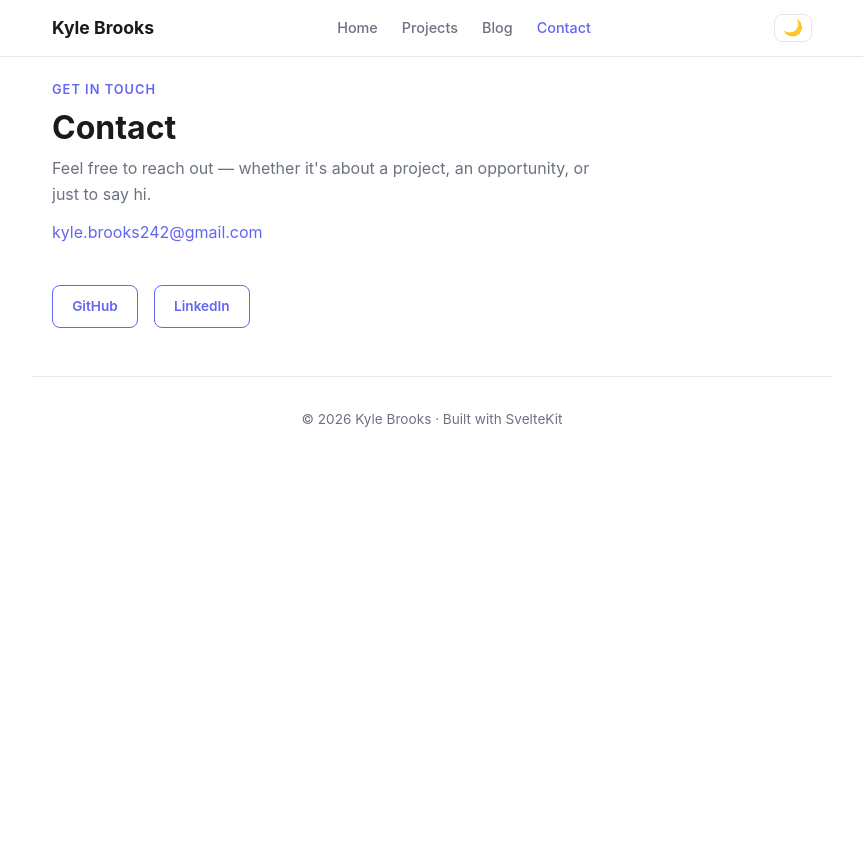
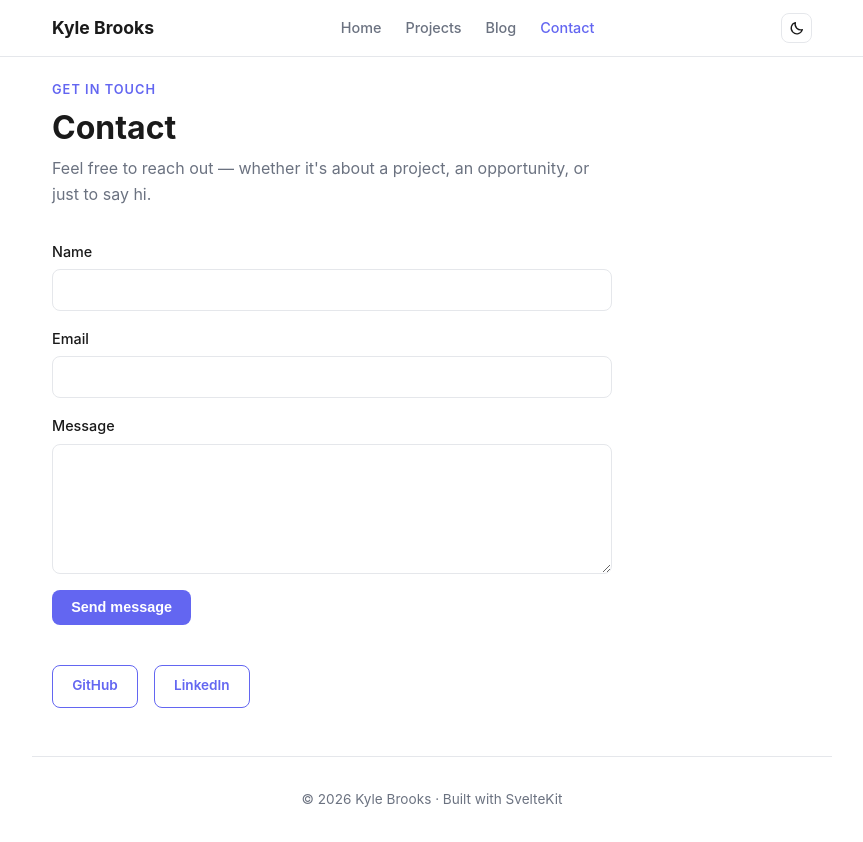
Before and after one commit to KyleBrooks242/claude-svelte-website, a SvelteKit app: page /contact in a window 1280 px wide. Shown: the whole page, without its empty margins (208-1071 px from the left). Before the commit the page ends 800 px from the top, so only its background shows below. Built offline with nearby package versions, Linux system fonts and the light colour scheme; no server answers.

Commit message:
Add message contact form as well as message admin page for viewing messages

```diff
--- a/src/app.css
+++ b/src/app.css
@@ -149,13 +149,15 @@ nav {
 
 /* ── Theme toggle button ── */
 .theme-btn {
+	display: flex;
+	align-items: center;
+	justify-content: center;
 	background: none;
 	border: 1px solid var(--border);
 	border-radius: var(--radius);
 	cursor: pointer;
-	padding: 0.3rem 0.5rem;
+	padding: 0.4rem;
 	color: var(--text);
-	font-size: 1rem;
 	line-height: 1;
 	transition: background 0.15s;
 }
--- a/src/lib/schema.ts
+++ b/src/lib/schema.ts
@@ -1,4 +1,4 @@
-import { integer, pgTable, text, timestamp, uuid } from 'drizzle-orm/pg-core';
+import { boolean, integer, pgTable, text, timestamp, uuid } from 'drizzle-orm/pg-core';
 
 export const posts = pgTable('posts', {
 	id: uuid('id').primaryKey().defaultRandom(),
@@ -41,3 +41,15 @@ export const projectImages = pgTable('project_images', {
 });
 
 export type ProjectImage = typeof projectImages.$inferSelect;
+
+export const messages = pgTable('messages', {
+	id: uuid('id').primaryKey().defaultRandom(),
+	name: text('name').notNull(),
+	email: text('email').notNull(),
+	body: text('body').notNull(),
+	read: boolean('read').notNull().default(false),
+	createdAt: timestamp('created_at', { withTimezone: true }).notNull().defaultNow(),
+});
+
+export type Message = typeof messages.$inferSelect;
+export type NewMessage = typeof messages.$inferInsert;
--- a/src/routes/+layout.svelte
+++ b/src/routes/+layout.svelte
@@ -58,7 +58,16 @@
 
 		<div style="display:flex;align-items:center;gap:0.75rem;">
 			<button class="theme-btn" onclick={toggleTheme} aria-label="Toggle theme">
-				{theme === 'dark' ? '☀️' : '🌙'}
+				{#if theme === 'dark'}
+					<svg viewBox="0 0 24 24" width="16" height="16" fill="none" stroke="currentColor" stroke-width="2" stroke-linecap="round" stroke-linejoin="round">
+						<circle cx="12" cy="12" r="4" />
+						<path d="M12 2v2M12 20v2M4.93 4.93l1.41 1.41M17.66 17.66l1.41 1.41M2 12h2M20 12h2M6.34 17.66l-1.41 1.41M19.07 4.93l-1.41 1.41" />
+					</svg>
+				{:else}
+					<svg viewBox="0 0 24 24" width="16" height="16" fill="none" stroke="currentColor" stroke-width="2" stroke-linecap="round" stroke-linejoin="round">
+						<path d="M20 14.5A8.5 8.5 0 0 1 9.5 4 8.5 8.5 0 1 0 20 14.5Z" />
+					</svg>
+				{/if}
 			</button>
 			<button
 				class="nav-toggle"
--- a/src/routes/admin/+page.svelte
+++ b/src/routes/admin/+page.svelte
@@ -21,6 +21,7 @@
 			<div style="display:flex;gap:0.5rem;margin-top:0.75rem;border-bottom:1px solid var(--border);padding-bottom:0;">
 				<a href="/admin" style="padding:0.4rem 1rem;font-size:0.9rem;font-weight:600;border-bottom:2px solid var(--accent);color:var(--accent);text-decoration:none;">Blog Posts</a>
 				<a href="/admin/projects" style="padding:0.4rem 1rem;font-size:0.9rem;font-weight:600;border-bottom:2px solid transparent;color:var(--text-muted);text-decoration:none;">Projects</a>
+				<a href="/admin/messages" style="padding:0.4rem 1rem;font-size:0.9rem;font-weight:600;border-bottom:2px solid transparent;color:var(--text-muted);text-decoration:none;">Messages</a>
 			</div>
 		</div>
 
--- a/src/routes/admin/projects/+page.svelte
+++ b/src/routes/admin/projects/+page.svelte
@@ -24,6 +24,7 @@
 			<div style="display:flex;gap:0.5rem;margin-top:0.75rem;border-bottom:1px solid var(--border);padding-bottom:0;">
 				<a href="/admin" style="padding:0.4rem 1rem;font-size:0.9rem;font-weight:600;border-bottom:2px solid transparent;color:var(--text-muted);text-decoration:none;">Blog Posts</a>
 				<a href="/admin/projects" style="padding:0.4rem 1rem;font-size:0.9rem;font-weight:600;border-bottom:2px solid var(--accent);color:var(--accent);text-decoration:none;">Projects</a>
+				<a href="/admin/messages" style="padding:0.4rem 1rem;font-size:0.9rem;font-weight:600;border-bottom:2px solid transparent;color:var(--text-muted);text-decoration:none;">Messages</a>
 			</div>
 		</div>
 
--- /dev/null
+++ b/src/routes/contact/+page.server.ts
@@ -0,0 +1,29 @@
+import { db } from '$lib/db';
+import { messages } from '$lib/schema';
+import { fail } from '@sveltejs/kit';
+import type { Actions } from './$types';
+
+export const actions: Actions = {
+	default: async ({ request }) => {
+		const data = await request.formData();
+		const name = (data.get('name') as string ?? '').trim();
+		const email = (data.get('email') as string ?? '').trim();
+		const body = (data.get('body') as string ?? '').trim();
+
+		// Honeypot: bots tend to fill every field, real users never see or fill this one.
+		if ((data.get('company') as string ?? '') !== '') {
+			return { success: true };
+		}
+
+		if (!name || !email || !body) {
+			return fail(400, { message: 'All fields are required.', name, email, body });
+		}
+		if (!/^[^\s@]+@[^\s@]+\.[^\s@]+$/.test(email)) {
+			return fail(400, { message: 'Enter a valid email address.', name, email, body });
+		}
+
+		await db.insert(messages).values({ name, email, body });
+
+		return { success: true };
+	},
+};
--- a/src/routes/contact/+page.svelte
+++ b/src/routes/contact/+page.svelte
@@ -1,3 +1,11 @@
+<script lang="ts">
+	import { enhance } from '$app/forms';
+	import type { ActionData } from './$types';
+
+	let { form }: { form: ActionData } = $props();
+	let submitting = $state(false);
+</script>
+
 <svelte:head><title>Contact · Kyle Brooks</title></svelte:head>
 
 <main class="page">
@@ -5,12 +13,55 @@
 		<div style="max-width: 560px;">
 			<p class="section-tag">Get in touch</p>
 			<h1 style="font-size: 2rem; margin-bottom: 0.5rem;">Contact</h1>
-			<p style="color: var(--text-muted); margin-bottom: 0.75rem;">
+			<p style="color: var(--text-muted); margin-bottom: 2rem;">
 				Feel free to reach out — whether it's about a project, an opportunity, or just to say hi.
 			</p>
-			<p style="margin-bottom: 2.5rem;">
-				<a href="mailto:kyle.brooks242@gmail.com">kyle.brooks242@gmail.com</a>
-			</p>
+
+			{#if form?.success}
+				<div class="card" style="margin-bottom: 2rem;">
+					<p>Thanks for reaching out — I'll get back to you soon.</p>
+				</div>
+			{:else}
+				<form
+					method="POST"
+					style="margin-bottom: 2.5rem;"
+					use:enhance={() => {
+						submitting = true;
+						return async ({ update }) => { await update(); submitting = false; };
+					}}
+				>
+					<!-- honeypot field, hidden from real users -->
+					<div style="position:absolute;left:-9999px;" aria-hidden="true">
+						<label>
+							Company
+							<input type="text" name="company" tabindex="-1" autocomplete="off" />
+						</label>
+					</div>
+
+					{#if form?.message}
+						<p style="color:#ef4444;margin-bottom:1rem;font-size:0.9rem;">{form.message}</p>
+					{/if}
+
+					<div class="form-group">
+						<label for="name">Name</label>
+						<input id="name" name="name" type="text" required value={form?.name ?? ''} />
+					</div>
+
+					<div class="form-group">
+						<label for="email">Email</label>
+						<input id="email" name="email" type="email" required value={form?.email ?? ''} />
+					</div>
+
+					<div class="form-group">
+						<label for="body">Message</label>
+						<textarea id="body" name="body" rows="5" required>{form?.body ?? ''}</textarea>
+					</div>
+
+					<button type="submit" class="btn" disabled={submitting}>
+						{submitting ? 'Sending…' : 'Send message'}
+					</button>
+				</form>
+			{/if}
 
 			<div style="display:flex;gap:1rem;flex-wrap:wrap;">
 				<a href="https://github.com/KyleBrooks242" class="btn btn-outline" target="_blank" rel="noopener noreferrer" style="font-size:0.85rem;">GitHub</a>
```
Also changed, not shown: src/routes/admin/messages/+page.server.ts (added, +33 -0 lines), src/routes/admin/messages/+page.svelte (added, +78 -0 lines).
